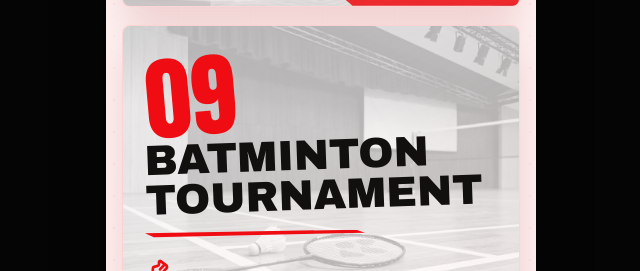
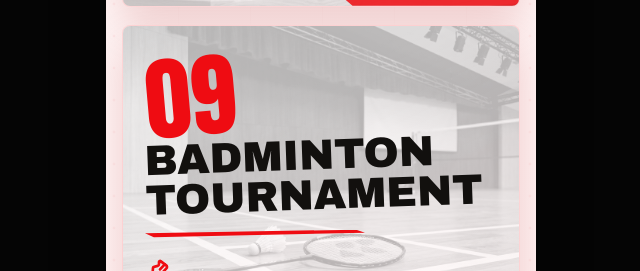
Before and after one commit to swagathtp/manifesto, a React (Vite) app: page / in a window 1280 px wide. Shown: the part 3640-3911 px from the top of the page, without its empty margins (319-959 px from the left). Built offline with nearby package versions, Linux system fonts and the light colour scheme.

Commit message:
Badminton

```diff
--- a/src/App.jsx
+++ b/src/App.jsx
@@ -91,7 +91,7 @@ const manifestoPoints = [
 
   },{
     id: "09",
-    title: "Batminton Tournament",
+    title: "Badminton Tournament",
     icon: SportShoe,
     image: "/batminton.png",
 
```
